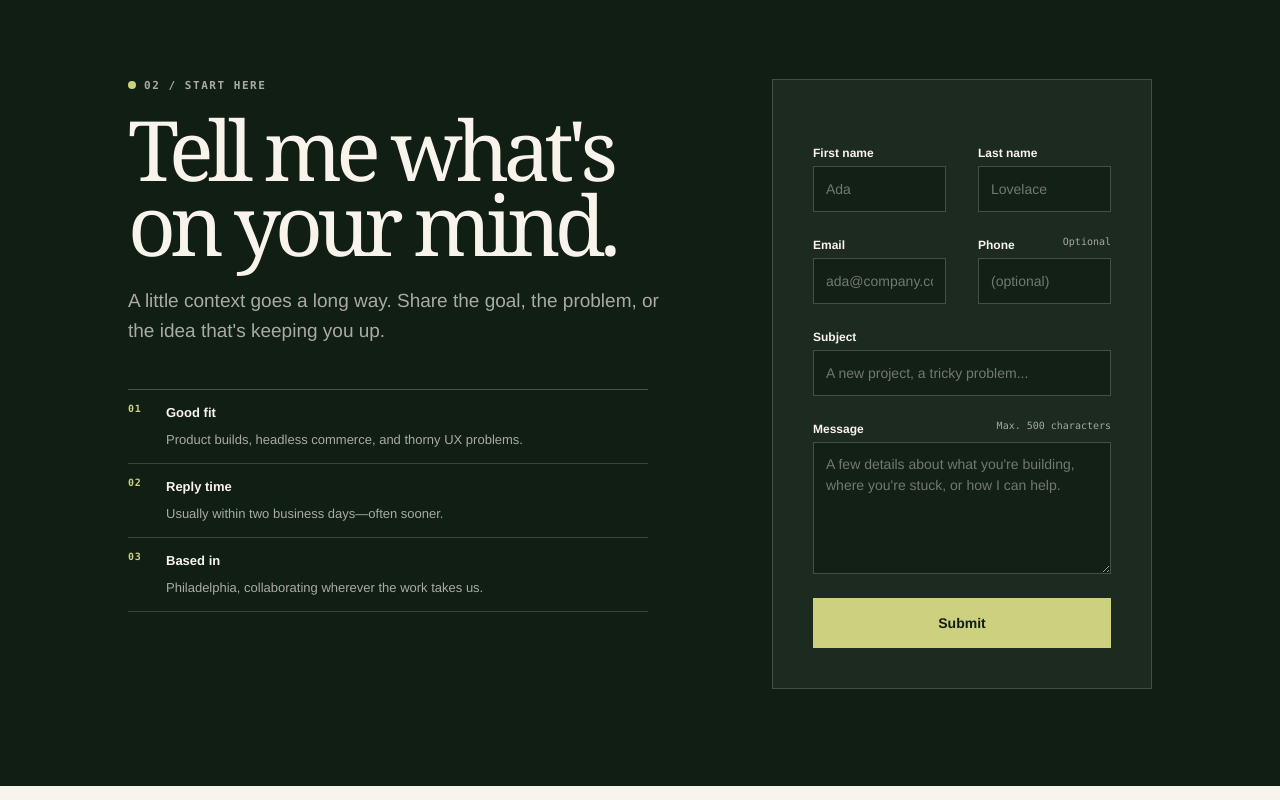
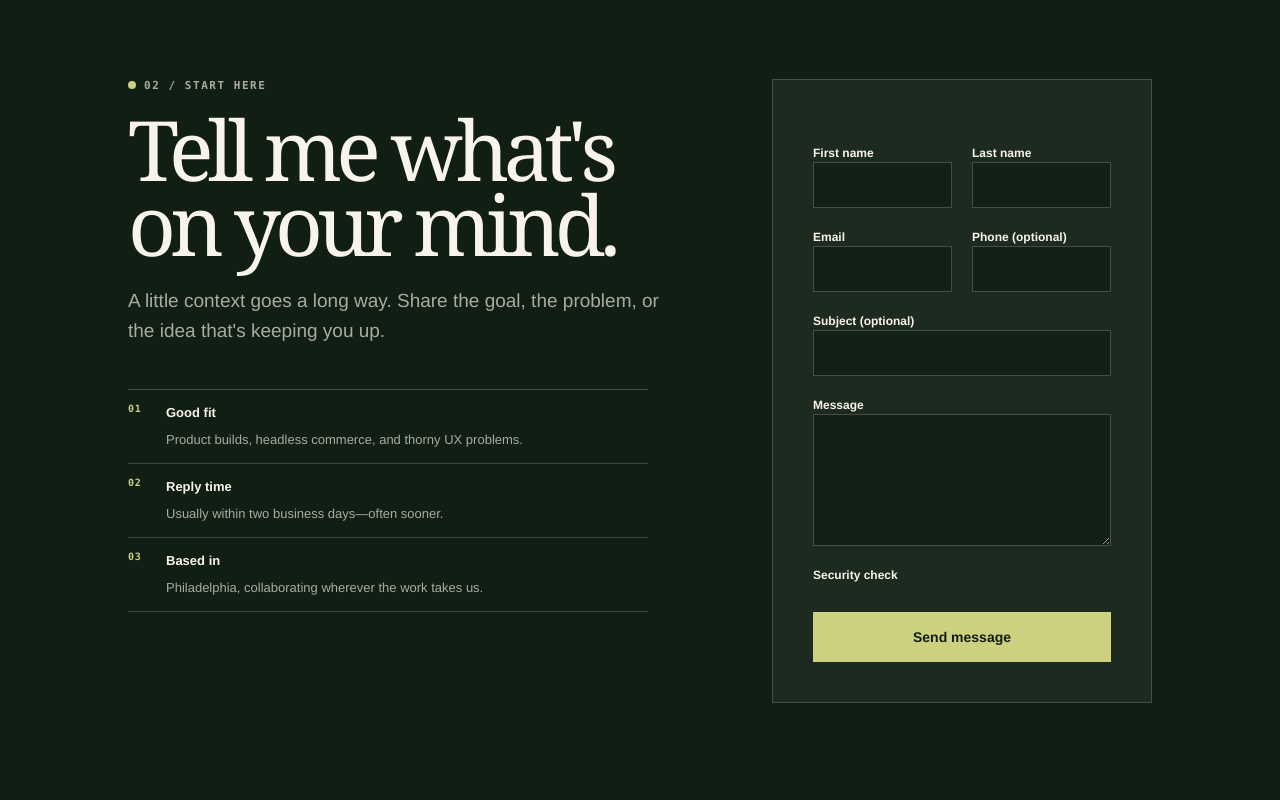
Before and after one commit to kogan007/corey, a Next.js app: page /contact in a window 1280 px wide. Shown: the part 841-1641 px from the top of the page. Built offline with nearby package versions, Linux system fonts and the light colour scheme.

Commit message:
Fix contact form delivery and add captcha

```diff
--- a/src/components/ContactForm.tsx
+++ b/src/components/ContactForm.tsx
@@ -1,167 +1,218 @@
 "use client";
 
-import useForm from "@/lib/useForm";
-import { clsx } from "clsx";
-import ValidationMessage from "./ValidationMessage";
+import { FormEvent, useState } from "react";
+import Script from "next/script";
+
+type SubmissionState = {
+  status: "idle" | "submitting" | "success" | "error";
+  message?: string;
+};
+
+type ContactResponse = {
+  body?: { message?: string };
+  error?: string;
+  message?: string;
+  success?: boolean;
+};
+
+const WEB3FORMS_ENDPOINT = "https://api.web3forms.com/submit";
+const WEB3FORMS_ACCESS_KEY = "32d8c349-037a-43b6-8db2-366b5d5bf148";
 
 export default function ContactForm() {
-  const {
-    state: { data, type },
-    handleSubmit,
-  } = useForm();
+  const [submission, setSubmission] = useState<SubmissionState>({
+    status: "idle",
+  });
+
+  async function handleSubmit(event: FormEvent<HTMLFormElement>) {
+    event.preventDefault();
+
+    const form = event.currentTarget;
+    const formData = new FormData(form);
+    const firstName = String(formData.get("firstName") ?? "").trim();
+    const lastName = String(formData.get("lastName") ?? "").trim();
+    const email = String(formData.get("email") ?? "").trim();
+    const subject = String(formData.get("subject") ?? "").trim();
+    const captchaResponse = String(
+      formData.get("h-captcha-response") ?? "",
+    ).trim();
+
+    if (!captchaResponse) {
+      setSubmission({
+        status: "error",
+        message: "Please complete the CAPTCHA before sending your message.",
+      });
+      return;
+    }
+
+    setSubmission({ status: "submitting" });
+
+    try {
+      const response = await fetch(WEB3FORMS_ENDPOINT, {
+        method: "POST",
+        headers: {
+          Accept: "application/json",
+          "Content-Type": "application/json",
+        },
+        body: JSON.stringify({
+          ...Object.fromEntries(formData),
+          access_key: WEB3FORMS_ACCESS_KEY,
+          from_name: "Corey Kogan — Portfolio",
+          name: `${firstName} ${lastName}`.trim(),
+          replyto: email,
+          subject: subject || `New portfolio inquiry from ${firstName} ${lastName}`.trim(),
+        }),
+      });
+
+      const result = (await response.json().catch(() => null)) as ContactResponse | null;
+
+      if (!response.ok || !result?.success) {
+        throw new Error(
+          result?.body?.message ??
+          result?.error ??
+          result?.message ??
+          "Your message could not be sent. Please try again.",
+        );
+      }
+
+      form.reset();
+      setSubmission({
+        status: "success",
+        message:
+          result?.body?.message ??
+          result?.message ??
+          "Thanks — your message was sent.",
+      });
+    } catch (error) {
+      setSubmission({
+        status: "error",
+        message:
+          error instanceof Error
+            ? error.message
+            : "Your message could not be sent. Please try again.",
+      });
+    }
+  }
+
+  const isSubmitting = submission.status === "submitting";
 
   return (
-    <form action="/api/contact" method="POST" onSubmit={handleSubmit}>
-      <fieldset
-        className={clsx(
-          type === "loading" ? "opacity-80 " : "",
-          "mt-6 grid grid-cols-1 gap-y-6 sm:grid-cols-2 sm:gap-x-8"
-        )}
-        disabled={type === "loading"}
-      >
-        <div>
-          <label
-            htmlFor="first-name"
-            className="contact-label"
-          >
-            First name
-          </label>
-          <div className="mt-1">
+    <>
+      <Script
+        src="https://web3forms.com/client/script.js"
+        strategy="afterInteractive"
+      />
+      <form action={WEB3FORMS_ENDPOINT} method="POST" onSubmit={handleSubmit}>
+        <fieldset
+          className="mt-6 grid gap-5 sm:grid-cols-2"
+          disabled={isSubmitting}
+        >
+          <div className="hidden" aria-hidden="true">
+            <input name="access_key" type="hidden" value={WEB3FORMS_ACCESS_KEY} />
+            <label htmlFor="botcheck">Leave this field empty</label>
             <input
-              type="text"
-              name="firstName"
-              id="first-name"
-              autoComplete="given-name"
-              className="contact-input"
-              placeholder="Ada"
+              autoComplete="off"
+              id="botcheck"
+              name="botcheck"
+              tabIndex={-1}
+              type="checkbox"
             />
           </div>
-        </div>
-        <div>
-          <label
-            htmlFor="last-name"
-            className="contact-label"
-          >
-            Last name
+
+          <label className="contact-label" htmlFor="firstName">
+          First name
+          <input
+            autoComplete="given-name"
+            className="contact-input"
+            id="firstName"
+            name="firstName"
+            required
+            type="text"
+          />
           </label>
-          <div className="mt-1">
-            <input
-              type="text"
-              name="lastName"
-              id="last-name"
-              autoComplete="family-name"
-              className="contact-input"
-              placeholder="Lovelace"
+
+          <label className="contact-label" htmlFor="lastName">
+          Last name
+          <input
+            autoComplete="family-name"
+            className="contact-input"
+            id="lastName"
+            name="lastName"
+            required
+            type="text"
+          />
+          </label>
+
+          <label className="contact-label" htmlFor="email">
+          Email
+          <input
+            autoComplete="email"
+            className="contact-input"
+            id="email"
+            name="email"
+            required
+            type="email"
+          />
+          </label>
+
+          <label className="contact-label" htmlFor="phone">
+          Phone <span aria-hidden="true">(optional)</span>
+          <input
+            autoComplete="tel"
+            className="contact-input"
+            id="phone"
+            name="phone"
+            type="tel"
+          />
+          </label>
+
+          <label className="contact-label sm:col-span-2" htmlFor="subject">
+          Subject <span aria-hidden="true">(optional)</span>
+          <input
+            className="contact-input"
+            id="subject"
+            name="subject"
+            type="text"
+          />
+          </label>
+
+          <label className="contact-label sm:col-span-2" htmlFor="message">
+            Message
+            <textarea
+              className="contact-input min-h-36 resize-y"
+              id="message"
+              maxLength={500}
+              name="message"
+              required
+            />
+          </label>
+
+          <div className="sm:col-span-2">
+            <p className="contact-label mb-2">Security check</p>
+            <div
+              className="h-captcha"
+              data-captcha="true"
+              data-theme="dark"
             />
           </div>
-        </div>
-        <div>
-          <label
-            htmlFor="email"
-            className="contact-label"
-          >
-            Email
-          </label>
-          <div className="mt-1">
-            <input
-              id="email"
-              name="email"
-              type="email"
-              autoComplete="email"
-              className="contact-input"
-              placeholder="ada@company.com"
-            />
+
+          <div className="sm:col-span-2">
+            <button className="contact-submit" type="submit">
+              {isSubmitting ? "Sending…" : "Send message"}
+            </button>
+            {submission.status !== "idle" && submission.message ? (
+              <p
+                aria-live="polite"
+                className={`mt-3 text-sm ${
+                  submission.status === "error" ? "text-red-300" : "text-white/70"
+                }`}
+                role={submission.status === "error" ? "alert" : undefined}
+              >
+                {submission.message}
+              </p>
+            ) : null}
           </div>
-        </div>
-        <div>
-          <div className="flex justify-between">
-            <label
-              htmlFor="phone"
-              className="contact-label"
-            >
-              Phone
-            </label>
-            <span id="phone-optional" className="contact-optional">
-              Optional
-            </span>
-          </div>
-          <div className="mt-1">
-            <input
-              type="text"
-              name="phone"
-              id="phone"
-              autoComplete="tel"
-              className="contact-input"
-              placeholder="(optional)"
-              aria-describedby="phone-optional"
-            />
-          </div>
-        </div>
-        <div className="sm:col-span-2">
-          <label
-            htmlFor="subject"
-            className="contact-label"
-          >
-            Subject
-          </label>
-          <div className="mt-1">
-            <input
-              type="text"
-              name="subject"
-              id="subject"
-              className="contact-input"
-              placeholder="A new project, a tricky problem..."
-            />
-          </div>
-        </div>
-        <div className="sm:col-span-2">
-          <div className="flex justify-between">
-            <label
-              htmlFor="message"
-              className="contact-label"
-            >
-              Message
-            </label>
-            <span id="message-max" className="contact-optional">
-              Max. 500 characters
-            </span>
-          </div>
-          <div className="mt-1">
-            <textarea
-              id="message"
-              name="message"
-              rows={4}
-              className="contact-input"
-              aria-describedby="message-max"
-              placeholder="A few details about what you're building, where you're stuck, or how I can help."
-              defaultValue={""}
-            />
-          </div>
-        </div>
-        <div className="sm:col-span-2 sm:flex sm:justify-end">
-          <button
-            type="submit"
-            disabled={type === "loading"}
-            className="contact-submit"
-          >
-            Submit
-          </button>
-        </div>
-        {data?.error && (
-          <ValidationMessage
-            message={data.error}
-            isSubmitting={type === "loading"}
-            type="error"
-          />
-        )}
-        {data && !data.error && (
-          <ValidationMessage
-            message="Successfully submitted"
-            isSubmitting={type === "loading"}
-            type="success"
-          />
-        )}
-      </fieldset>
-    </form>
+        </fieldset>
+      </form>
+    </>
   );
 }
--- a/src/pages/api/contact.ts
+++ /dev/null
@@ -1,34 +0,0 @@
-import { NextApiRequest, NextApiResponse } from "next";
-export default function handler(req: NextApiRequest, res: NextApiResponse) {
-  if (!req.method) return res.status(404);
-
-  switch (req.method.toLowerCase()) {
-    case "post": {
-      return handleContact(req, res);
-    }
-    default: {
-      return res.status(404).json({ error: "Not found" });
-    }
-  }
-}
-
-const handleContact = async (req: NextApiRequest, res: NextApiResponse) => {
-  const form = new URLSearchParams();
-
-  const { email, message, firstName, lastName, phone, subject } = req.body;
-  if (!firstName) return res.status(400).json({ error: "Missing First Name" });
-  if (!lastName) return res.status(400).json({ error: "Missing Last Name" });
-  if (!email) return res.status(400).json({ error: "Missing Email" });
-  if (!message) return res.status(400).json({ error: "Missing Message" });
-  form.append("access_key", "32d8c349-037a-43b6-8db2-366b5d5bf148");
-  form.append("email", email);
-  form.append("subject", subject);
-  form.append("name", `${firstName} ${lastName}`);
-  form.append("message", message);
-  phone && form.append("phone", phone);
-  const data = await fetch("https://api.web3forms.com/submit", {
-    method: "POST",
-    body: form,
-  });
-  return res.status(200).json({ ok: "ok" });
-};
```
